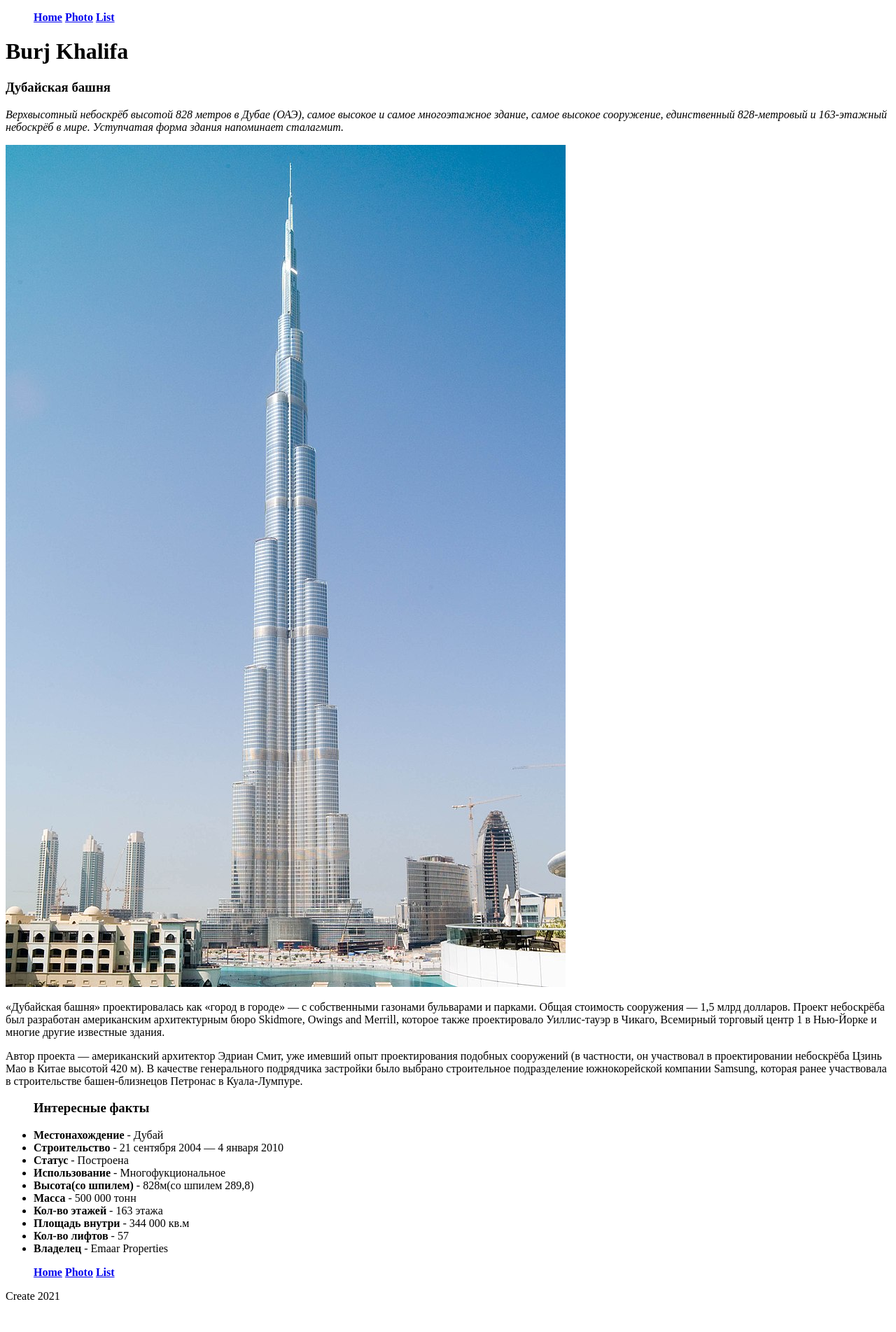
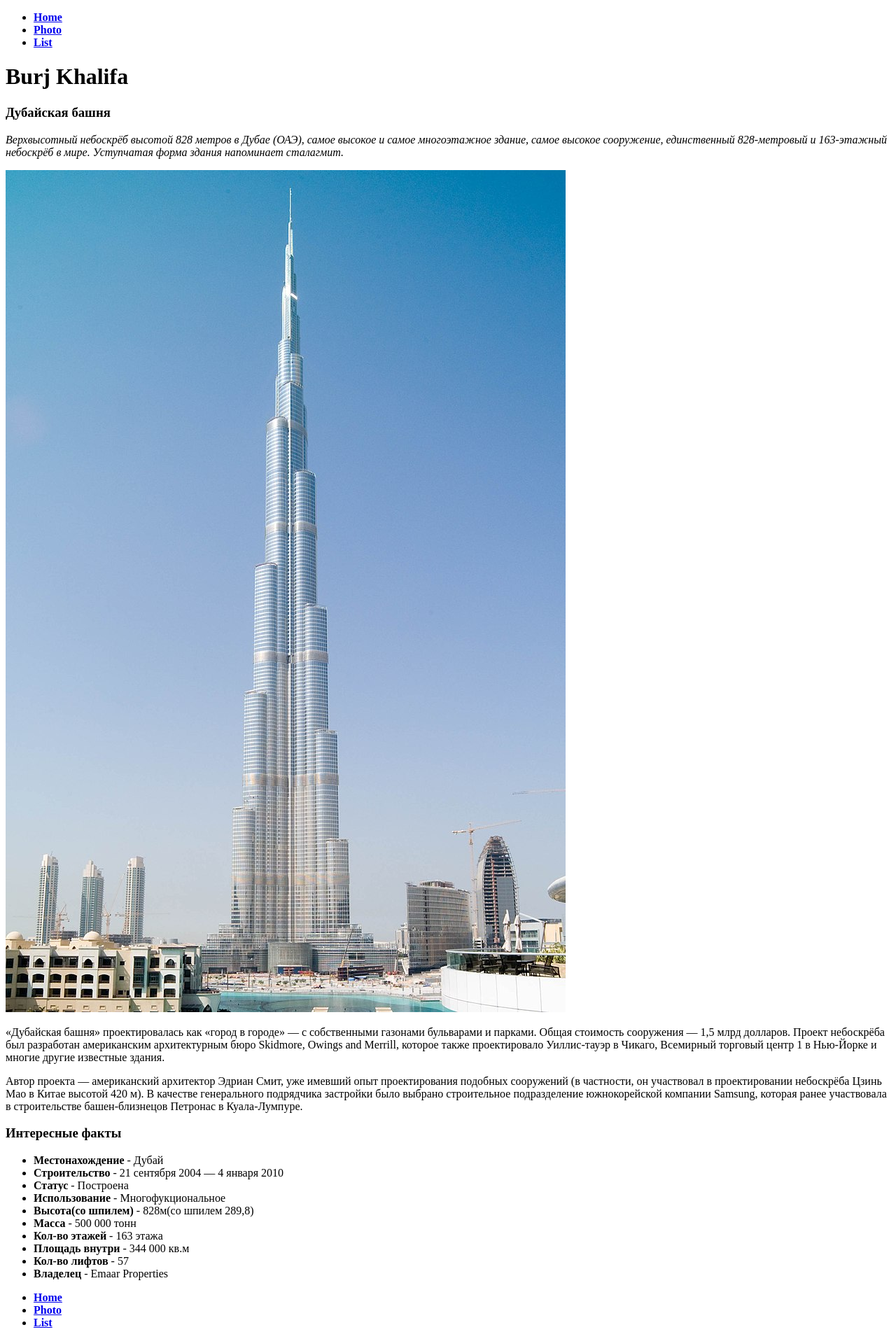
Before and after one commit to kuronek1/Easy-level, a plain HTML site: page index.html in a window 1280 px wide. Shown: the top 1903 px of the page at 70% size. Before the commit the page ends 1869 px from the top, so only its background shows below. Drawn offline with Linux system fonts and the light colour scheme.

Commit message:
Fix syntax
Add teg li

```diff
--- a/index.html
+++ b/index.html
@@ -12,9 +12,10 @@
     <header>
         <nav>
             <ul id="home">
-                <a href="#home"><b>Home</b></a>
-                <a href="#photo"><b>Photo</b></a>
-                <a href="#list"><b>List</b></a>
+
+                <li><a href="#home"><b>Home</b></a></li>
+                <li><a href="#photo"><b>Photo</b></a></li>
+                <li><a href="#list"><b>List</b></a></li>
             </ul>
         </nav>
         <h1>Burj Khalifa</h1>
@@ -48,8 +49,8 @@
             </article>
         </section>
         <section>
+            <h3>Интересные факты</h3>
             <ul id="list">
-                <h3>Интересные факты</h3>
                 <li><b>Местонахождение</b> - Дубай</li>
                 <li><b>Строительство</b> - 21 сентября 2004 — 4 января 2010</li>
                 <li><b>Статус</b> - Построена</li>
@@ -64,9 +65,9 @@
         </section>
         <nav>
             <ul>
-                <a href="#home"><b>Home</b></a>
-                <a href="#photo"><b>Photo</b></a>
-                <a href="#list"><b>List</b></a>
+                <li><a href="#home"><b>Home</b></a></li>
+                <li><a href="#photo"><b>Photo</b></a></li>
+                <li><a href="#list"><b>List</b></a></li>
             </ul>
         </nav>
     </main>
```
